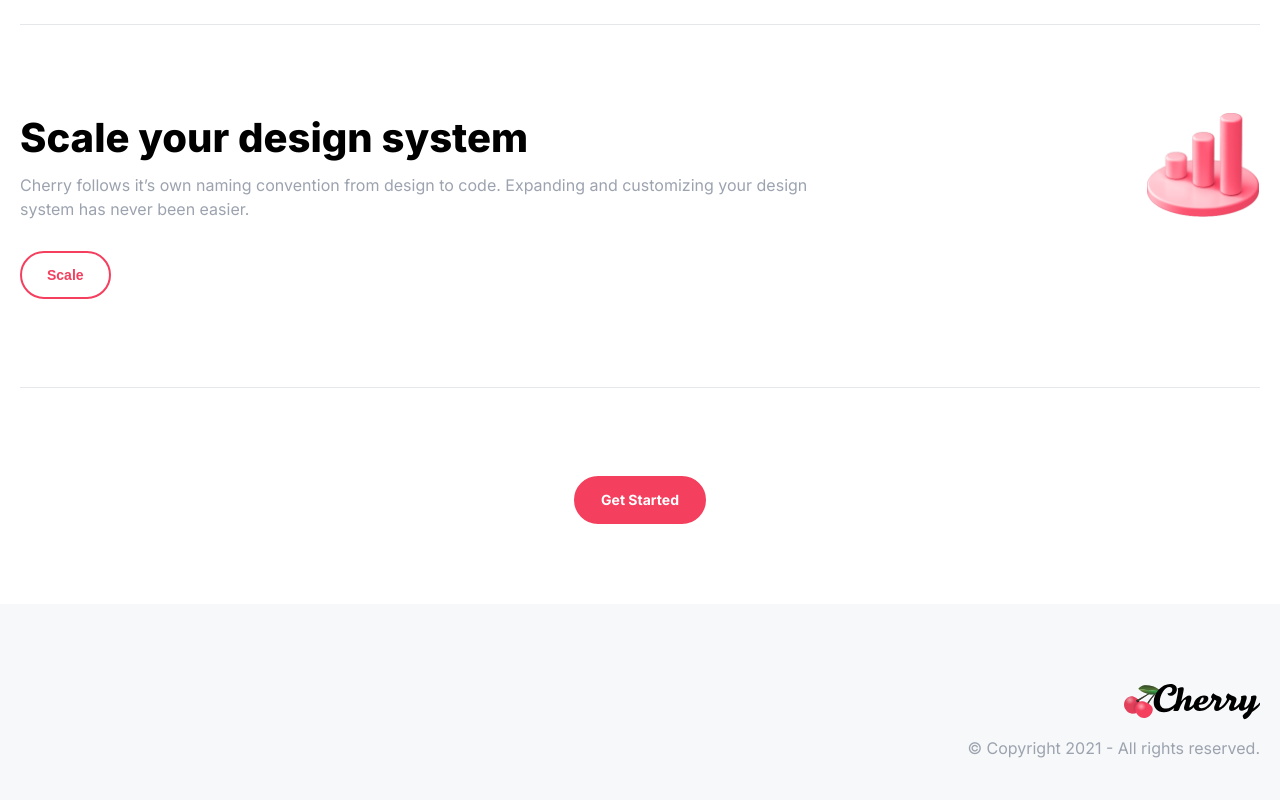
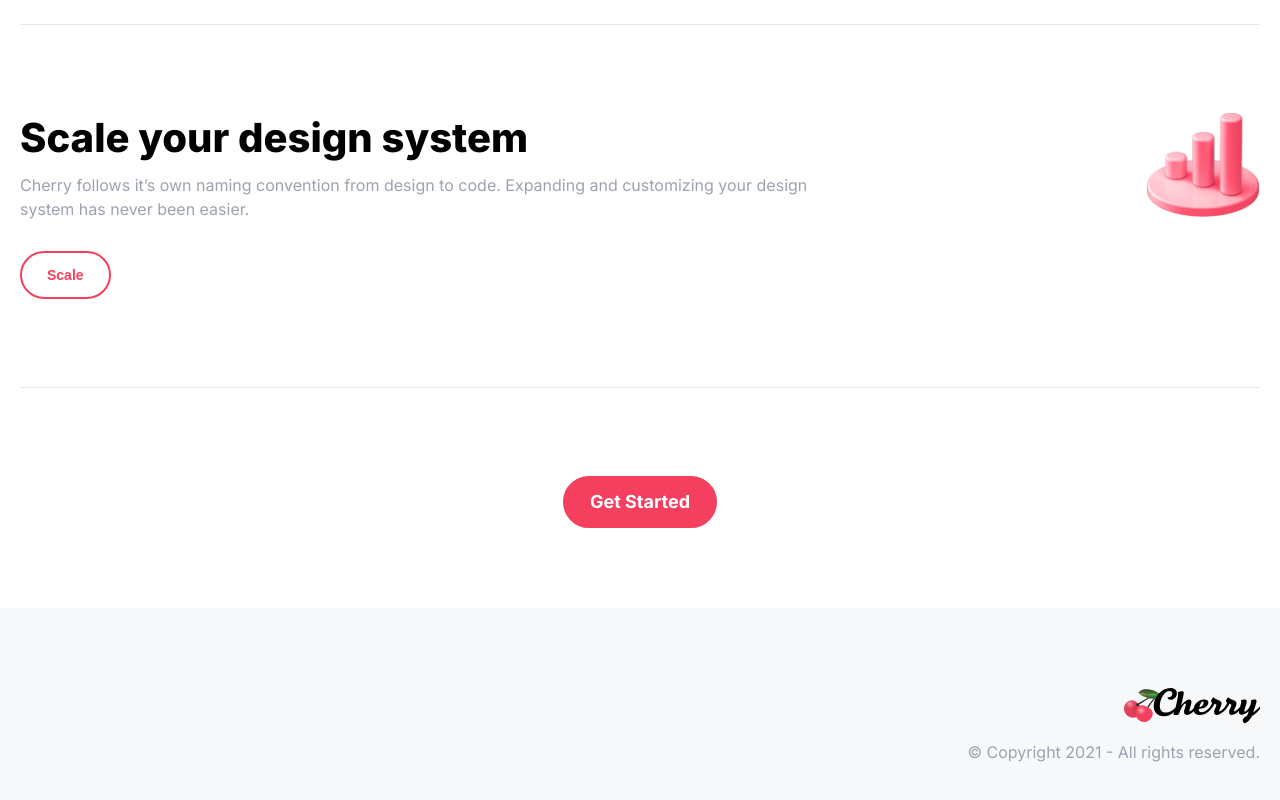
Before and after one commit to cherry-design-system/documentation, a Next.js app: page / in a window 1280 px wide. Shown: the part 1406-2206 px from the top of the page. Built offline with nearby package versions, Linux system fonts and the light colour scheme.

Commit message:
refactor: make button big

```diff
--- a/src/pages/index.js
+++ b/src/pages/index.js
@@ -126,7 +126,7 @@ function Index({ posts = [] }) {
 				<Row>
 					<Col xs={12} textAlign="center">
 						<Space xsSize={20} lgSize={80} />
-						<Link href="/documentation" as="/documentation">
+						<Link href="/documentation" as="/documentation" size="big">
 							Get Started
 						</Link>
 						<Space xsSize={30} lgSize={80} />
```
